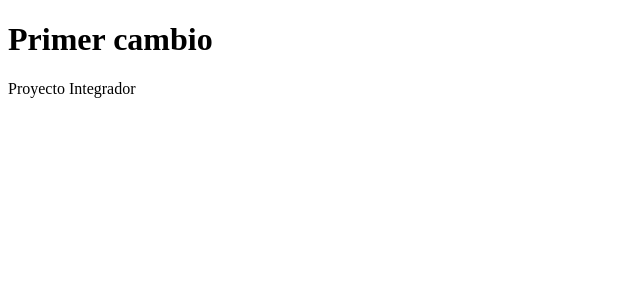
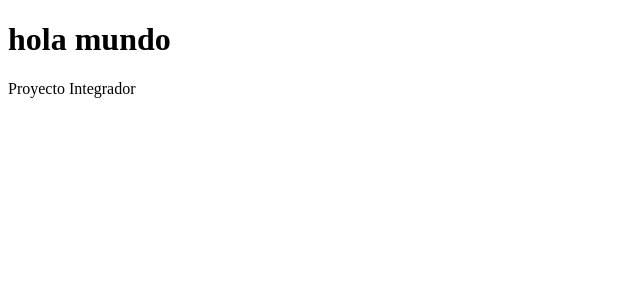
Before and after one commit to Tarea2-1/Tarea2.1, a React (Create React App) app: page / in a window 1280 px wide. Shown: the top 300 px of the page, without its empty margins (0-640 px from the left). Built offline with nearby package versions, Linux system fonts and the light colour scheme.

Commit message:
feat: funcionalidad 1 - Abdi

```diff
--- a/src/App.js
+++ b/src/App.js
@@ -3,7 +3,7 @@ import React from 'react';
 function App() {
   return (
     <div>
-      <h1>Primer cambio</h1>
+      <h1>hola mundo </h1>
       <p>Proyecto Integrador</p>
     </div>
   );
```
